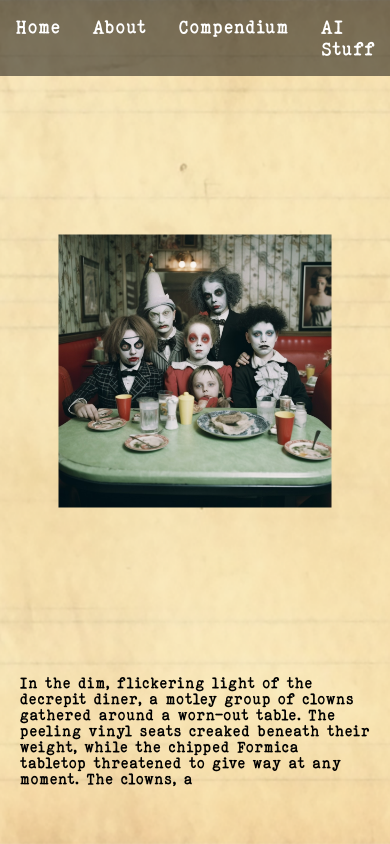
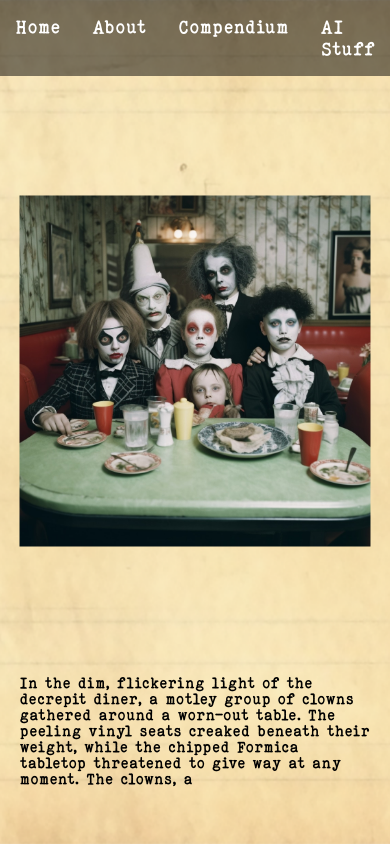
Before and after one commit to sylsyd/sylstuff, a plain HTML site: page ai-stories.html in a window 390 px wide. Drawn offline with Linux system fonts and the light colour scheme; a web font is replaced by a local one.

Commit message:
mobile update

```diff
--- a/styles.css
+++ b/styles.css
@@ -65,3 +65,11 @@ nav {
          url('Fonts/ELEGANT TYPEWRITER Light.ttf') format('truetype'),
          url('Fonts/ELEGANT TYPEWRITER Regular.ttf') format('truetype');
 }
+
+@media only screen and (max-width: 600px) {
+    #overlay-image {
+        max-width: 90%;
+        max-height: 90%;
+        /* adjust the rest as needed */
+    }
+}
```
